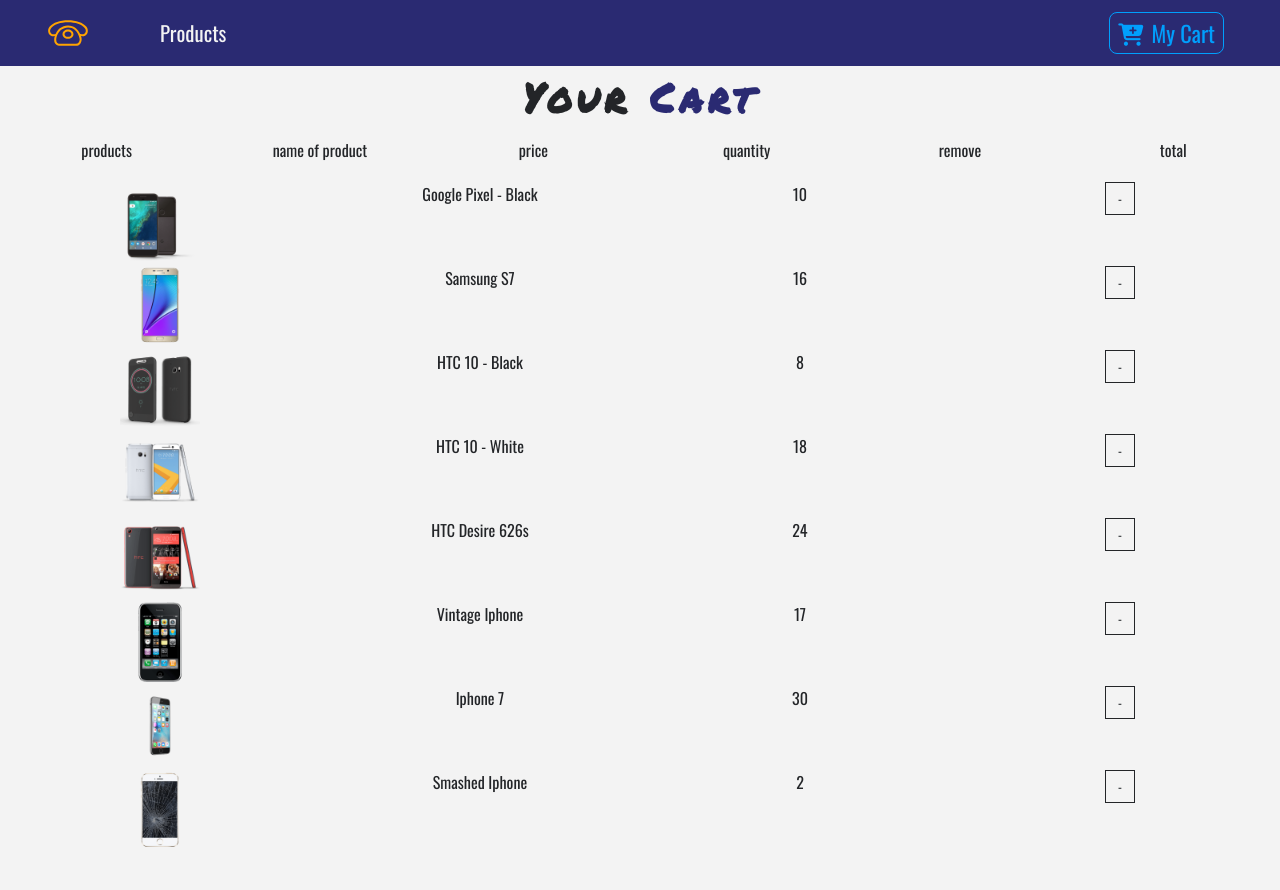
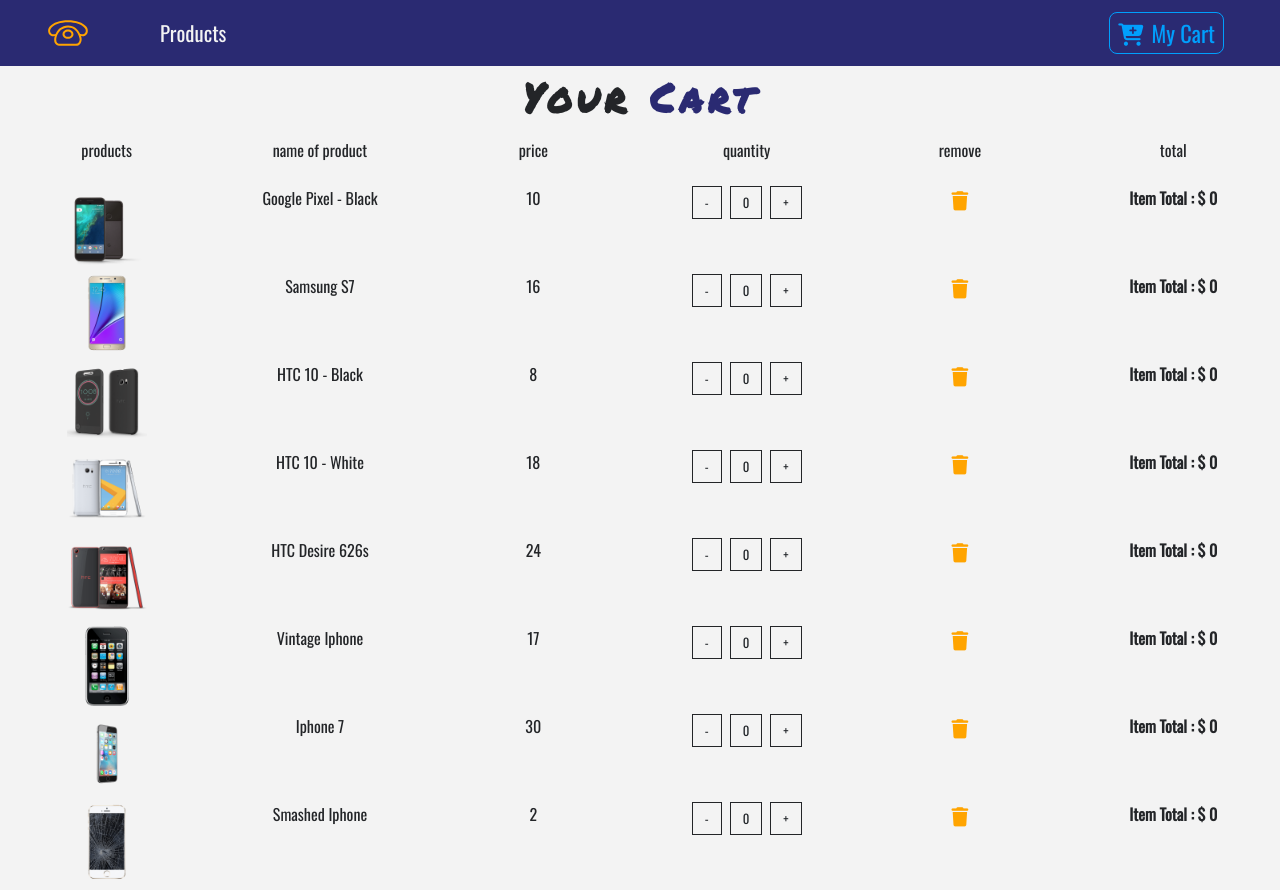
Before and after one commit to PawelRzeszutek/first_project, a React (Create React App) app: page /cart in a window 1280 px wide. Before the commit the page ends 854 px from the top, so only its background shows below. Built offline with nearby package versions, Linux system fonts and the light colour scheme.

Commit message:
CartItem ending

```diff
--- a/src/components/Cart/CartItem.js
+++ b/src/components/Cart/CartItem.js
@@ -4,7 +4,7 @@
     const{id,title,img,price,total,count} = item;
     const {increment,decrement,removeItem} = value
     return (
-        <div className="row my-1 text-capitalize text-center">
+        <div className="row my-2 text-capitalize text-center">
             <div className="col-10 mx-auto col-lg-2">
                 <img
                     src={img}
@@ -21,14 +21,27 @@
                 {price}
             </div>
             <div className="col-10 mx-auto col-lg-2 my-2 my-lg-0">
-            <div className="d-flex justify-content-center">
-            <div>
-            <span className="btn btn-black mx-1" onClick={()=>decrement(id)}>-</span>
-
-            </div>
-            </div>
+                <div className="d-flex justify-content-center">
+                    <div>
+                        <span className="btn btn-black mx-1" onClick={()=>decrement(id)}>
+                        -
+                        </span>
+                        <span className="btn btn-black mx-1">{count}</span>
+                        <span className="btn btn-black mx-1" onClick={()=>increment(id)}>
+                        +
+                        </span>
+                    </div>
+                </div>
             </div>
             {/* */}
+            <div className="col-10 mx-auto col-lg-2">
+                <div className="cart-icon" onClick={()=>removeItem(id)}>
+                    <i className="fas fa-trash"></i>
+                </div>
+            </div>
+            <div className="col-10 mx-auto col-lg-2">
+                <strong> item total : $ {total}</strong>
+            </div>
         </div>
     );
 }
```
